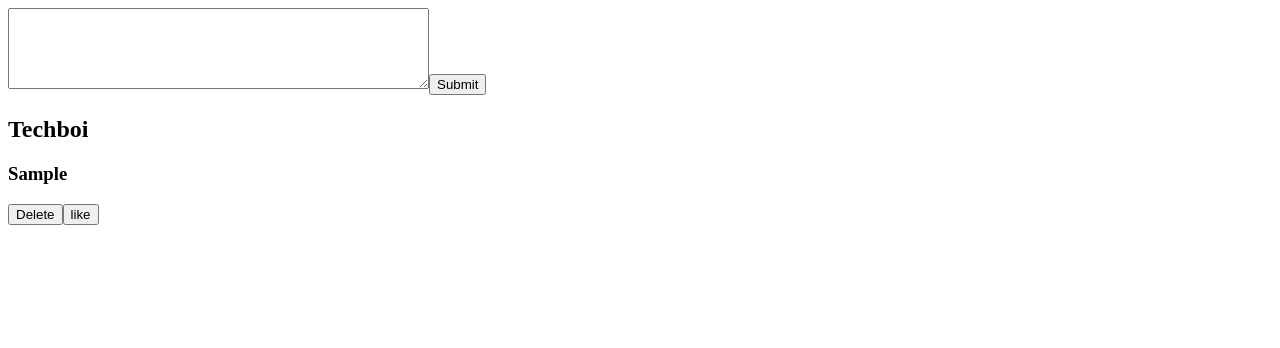
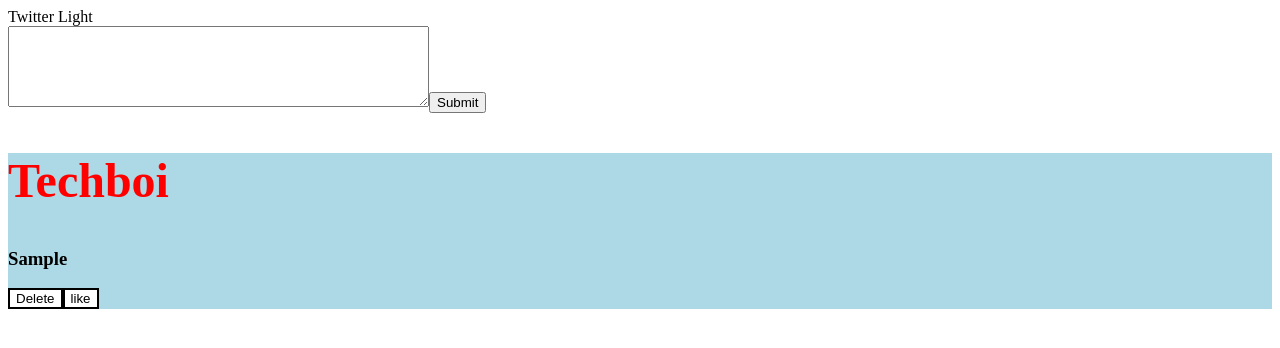
Before and after one commit to ChrisAgold/React-Practice, a React (Create React App) app: page / in a window 1280 px wide. Both pictures are taken after typing "Sample" into the empty fields and a click on the button "Submit". Shown: the top 348 px of the page. Built offline with nearby package versions, Linux system fonts and the light colour scheme.

Commit message:
added scss

```diff
--- a/package.json
+++ b/package.json
@@ -6,6 +6,7 @@
     "@testing-library/jest-dom": "^5.12.0",
     "@testing-library/react": "^11.2.7",
     "@testing-library/user-event": "^12.8.3",
+    "node-sass": "^6.0.0",
     "react": "^17.0.2",
     "react-dom": "^17.0.2",
     "react-scripts": "4.0.3",
--- a/src/App.js
+++ b/src/App.js
@@ -3,6 +3,7 @@
 import ReactDOM from "react-dom";
 import TweetList from "./components/TweetList";
 import CreateTweet from "./components/CreateTweet";
+import './styles/App.css';
 
 function App() {
     // State
@@ -10,9 +11,9 @@
     const [textInput, setTextInput] = useState("");
     const [tweets, setTweets] = useState([]);
 
-
     return (
         <div>
+            <div>Twitter Light</div>
             <CreateTweet textInput={textInput}
                          setTextInput={setTextInput}
                          tweets={tweets}
--- a/src/components/Tweet.js
+++ b/src/components/Tweet.js
@@ -1,5 +1,5 @@
 import React from 'react';
-
+import '../styles/Tweet.scss';
 const Tweet = ({name, tweet, tweets, setTweets}) => {
     const deleteTweet = () => {
         setTweets(tweets.filter((state) => state.id !== tweet.id));
@@ -7,7 +7,7 @@
 
     return (
         <div className="tweet">
-            <h2>{name}</h2>
+            <h2 className="tweet-title">{name}</h2>
             <h3>{tweet.message}</h3>
             <button onClick={deleteTweet}>Delete</button>
             <button>like</button>
--- /dev/null
+++ b/src/styles/App.css
@@ -0,0 +1,4 @@
+.tweet-title {
+    color: red;
+    font-size: 3rem;
+}
--- /dev/null
+++ b/src/styles/Tweet.scss
@@ -0,0 +1,11 @@
+.tweet {
+  background: lightblue;
+
+  h2 {
+    color: red;
+  }
+  button {
+    background: white;
+    border: 2px solid black;
+  }
+}
```
Also changed, not shown: 1 other file (tests, documents, lock files or other folders).
